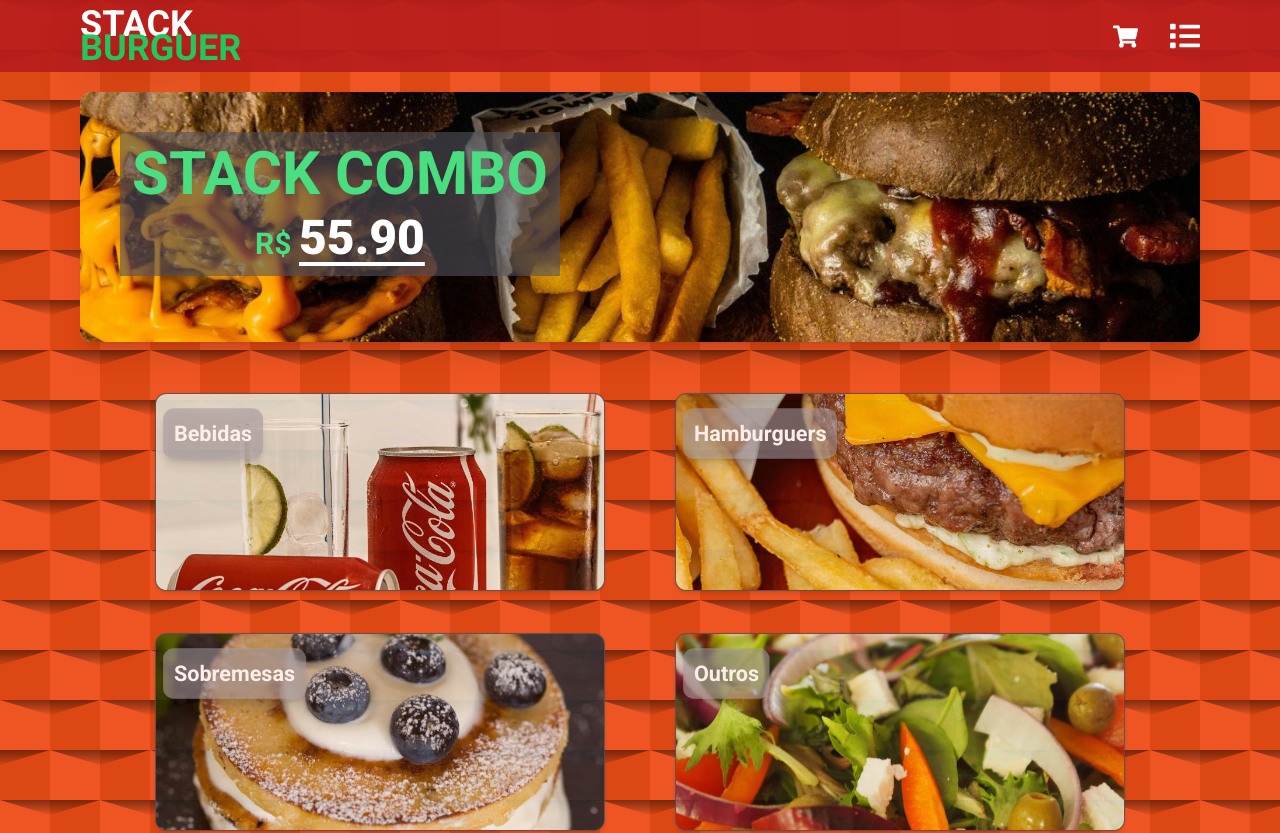
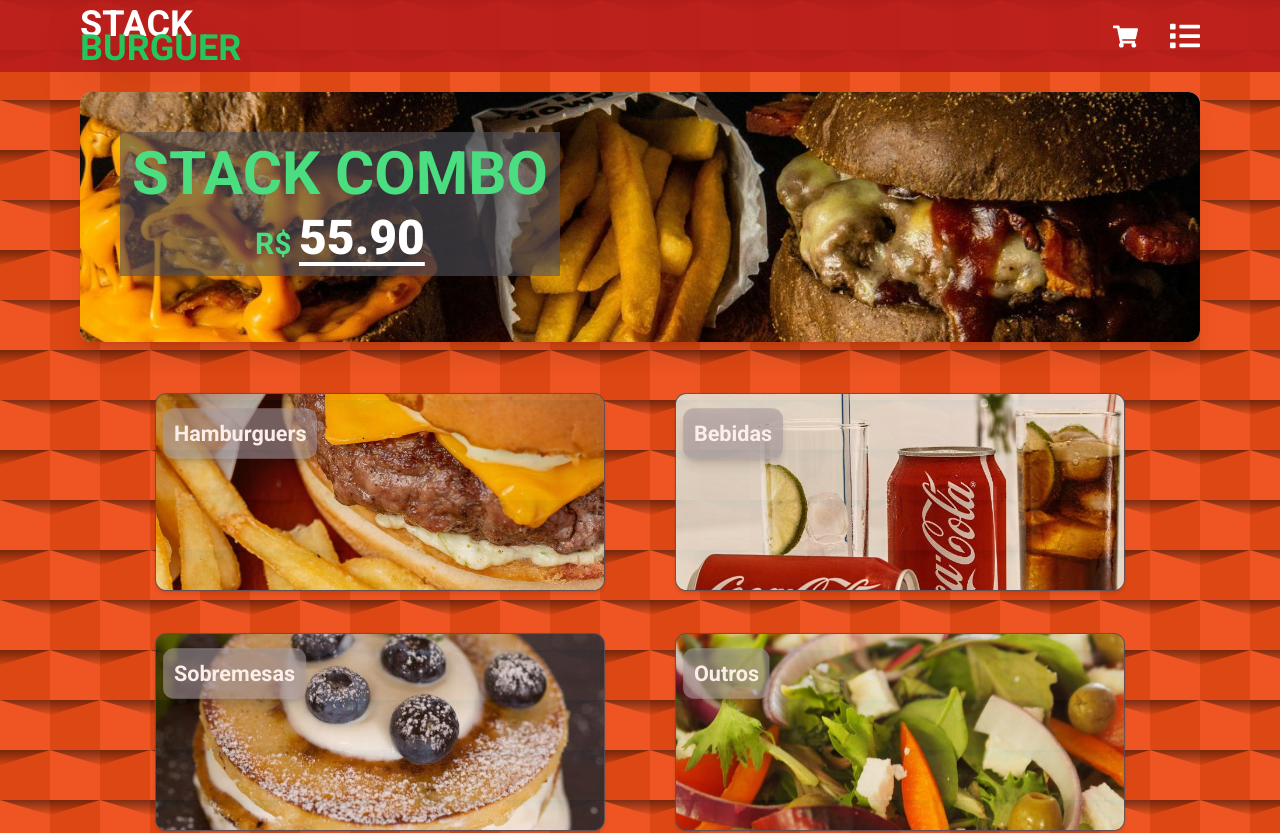
Before and after one commit to JoaoLeandroo/stack-burguer-project, a Next.js app: page / in a window 1280 px wide. Shown: the top 833 px of the page. Built offline with nearby package versions, Linux system fonts and the light colour scheme.

Commit message:
feat: adicionado href nas sectionsOptions, criada pagina outros

```diff
--- a/app/(home)/page.tsx
+++ b/app/(home)/page.tsx
@@ -10,18 +10,20 @@ export default function Home() {
           <Banner />
           <div className="flex p-5 mt-5 justify-center gap-5 flex-wrap relative">
             <SectionsOptionsContainer
+              src="/simple-burguer.jpg"
+              alt="Capa Banner Hamburguers"
+              w={450}
+              h={450}
+              categorieName="Hamburguers"
+              href="/pages/burguers"
+            />
+            <SectionsOptionsContainer
               src="/coca-cola.jpg"
               alt="Capa banner bebidas"
               w={450}
               h={450}
               categorieName="Bebidas"
-            />
-            <SectionsOptionsContainer
-              src="/simple-burguer.jpg"
-              alt="Capa Banner Hamburguers"
-              w={450}
-              h={450}
-              categorieName="Hamburguers"
+              href="/pages/drinks"
             />
             <SectionsOptionsContainer
               src="/Waffer.jpg"
@@ -29,6 +31,7 @@ export default function Home() {
               w={450}
               h={450}
               categorieName="Sobremesas"
+              href="/pages/candys"
             />
             <SectionsOptionsContainer
               src="/salada.jpg"
@@ -36,6 +39,7 @@ export default function Home() {
               w={450}
               h={450}
               categorieName="Outros"
+              href="/pages/others"
             />
           </div>
         </div>
--- /dev/null
+++ b/app/pages/others/page.tsx
@@ -0,0 +1,10 @@
+
+const Others = () => {
+    return (
+        <div>
+            <span>Outras comidas</span>
+        </div>
+     );
+}
+
+export default Others;
--- a/components/SectionsOptionsContainer.tsx
+++ b/components/SectionsOptionsContainer.tsx
@@ -7,6 +7,7 @@ interface SectionOptionProps {
   w: number;
   h: number;
   categorieName: string;
+  href: string;
 }
 
 const SectionsOptionsContainer: React.FC<SectionOptionProps> = ({
@@ -15,10 +16,11 @@ const SectionsOptionsContainer: React.FC<SectionOptionProps> = ({
   w,
   h,
   categorieName,
+  href
 }) => {
   return (
     <section className="w-[220px] h-[220px] border border-zinc-600 md:w-[500px] md-[520px] shadow-md bg-zinc-600 rounded-xl relative scale-90 hover:scale-100 opacity-90 hover:opacity-100 transition duration-300">
-      <Link href={"/"} className="w-full h-full">
+      <Link href={href} className="w-full h-full">
         <Image
           src={src}
           width={w}
```
